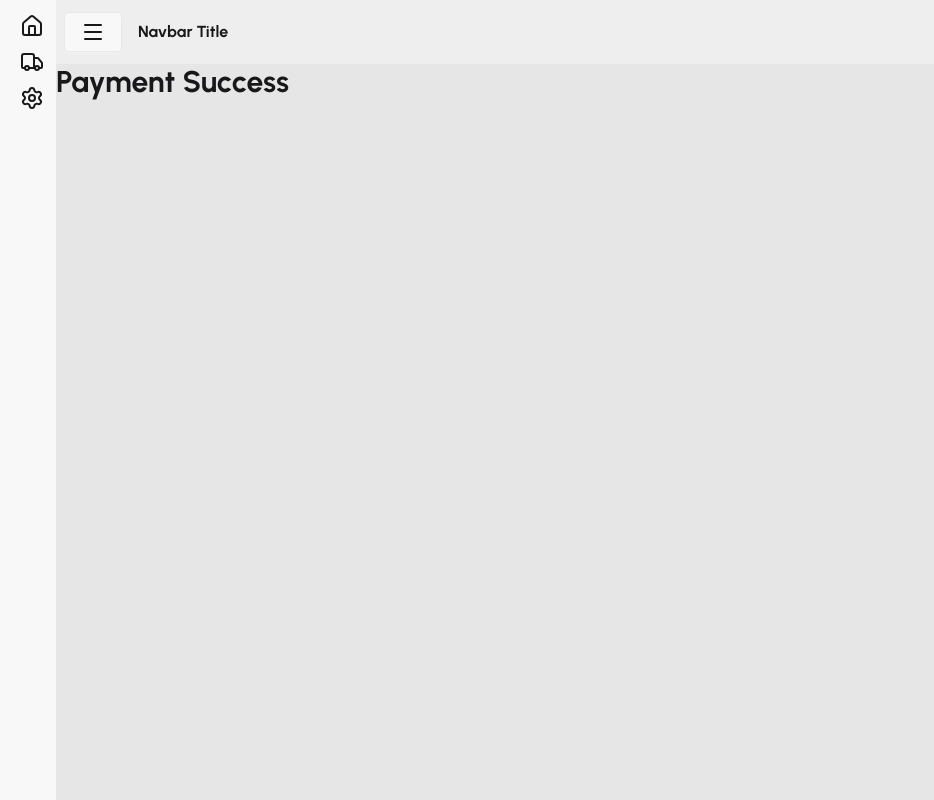
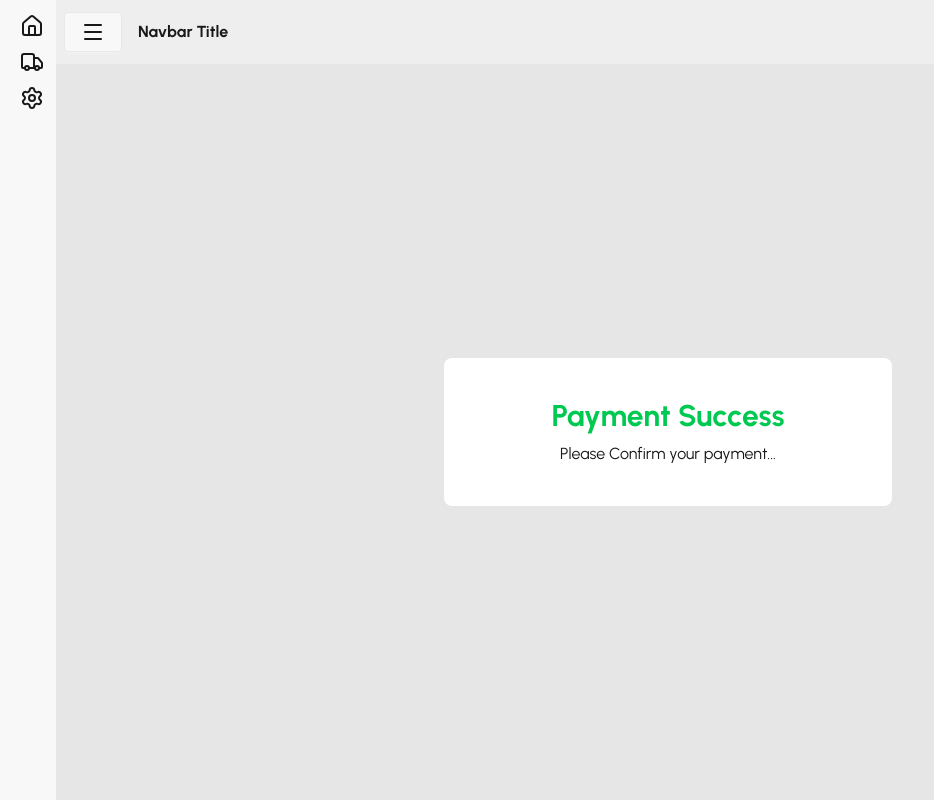
Before and after one commit to aktar86/zapshift-client, a React (Vite) app: page /dashboard/payment-success in a window 1280 px wide. Shown: the whole page, without its empty margins (0-934 px from the left). Built offline with nearby package versions, Linux system fonts and the light colour scheme; no server answers; sample sign-in values are in the browser's storage.

Commit message:
payment method success message update and show in ui tracking id

```diff
--- a/src/Pages/Dashboard/Payment/PaymentSuccess.jsx
+++ b/src/Pages/Dashboard/Payment/PaymentSuccess.jsx
@@ -1,12 +1,14 @@
-import React, { useEffect } from "react";
+import React, { useEffect, useState } from "react";
 import { useSearchParams } from "react-router";
 import useAxiosSecure from "../../../hook/useAxiosSecure";
 
 const PaymentSuccess = () => {
   const [searchParams] = useSearchParams();
   const axiosSecure = useAxiosSecure();
+  const [paymentInfo, setPaymentInfo] = useState();
   const sessionId = searchParams.get("session_id");
-  console.log(sessionId);
+  // console.log(sessionId);
+  // console.log(paymentInfo);
 
   useEffect(() => {
     if (sessionId) {
@@ -14,12 +16,33 @@ const PaymentSuccess = () => {
         .patch(`/payment-success?session_id=${sessionId}`)
         .then((res) => {
           console.log(res.data);
+          if (!paymentInfo) {
+            setPaymentInfo({
+              transactionId: res.data.transactionId,
+              trackingId: res.data.trackingId,
+            });
+          }
+        })
+        .catch((error) => {
+          console.error("Payment verification failed:", error);
         });
     }
   }, [sessionId, axiosSecure]);
   return (
-    <div>
-      <h1 className="text-3xl font-bold">Payment Success</h1>
+    <div className=" h-[calc(100vh-64px)] flex justify-center items-center">
+      <div className="bg-white w-md p-10 rounded-lg text-center ">
+        <h1 className="text-3xl font-bold text-green-500 mb-2">
+          Payment Success
+        </h1>
+        {paymentInfo ? (
+          <>
+            <p>Tracking ID: {paymentInfo?.trackingId}</p>
+            <p>Transaction ID: {paymentInfo?.transactionId}</p>
+          </>
+        ) : (
+          <p>Please Confirm your payment...</p>
+        )}
+      </div>
     </div>
   );
 };
--- a/src/Pages/SendParcel/SendParcel.jsx
+++ b/src/Pages/SendParcel/SendParcel.jsx
@@ -1,6 +1,6 @@
 import React from "react";
 import { useForm, useWatch } from "react-hook-form";
-import { useLoaderData } from "react-router";
+import { useLoaderData, useNavigate } from "react-router";
 import Swal from "sweetalert2";
 import useAuth from "../../hook/useAuth";
 import useAxiosSecure from "../../hook/useAxiosSecure";
@@ -8,6 +8,7 @@ import useAxiosSecure from "../../hook/useAxiosSecure";
 const SendParcel = () => {
   const { user } = useAuth();
   const axiosSecure = useAxiosSecure();
+  const navigate = useNavigate();
   console.log(user);
   const {
     register,
@@ -67,14 +68,14 @@ const SendParcel = () => {
       if (result.isConfirmed) {
         //save the data on database
         axiosSecure.post("/parcels", data).then((res) => {
+          navigate("/dashboard/my-parcels");
           console.log(res.data);
+          Swal.fire({
+            title: "OK!",
+            text: "Your placed, Please Pay now.",
+            icon: "success",
+          });
         });
-
-        // Swal.fire({
-        //   title: "OK!",
-        //   text: "Your parcel has been placed.",
-        //   icon: "success",
-        // });
       }
     });
   };
```
